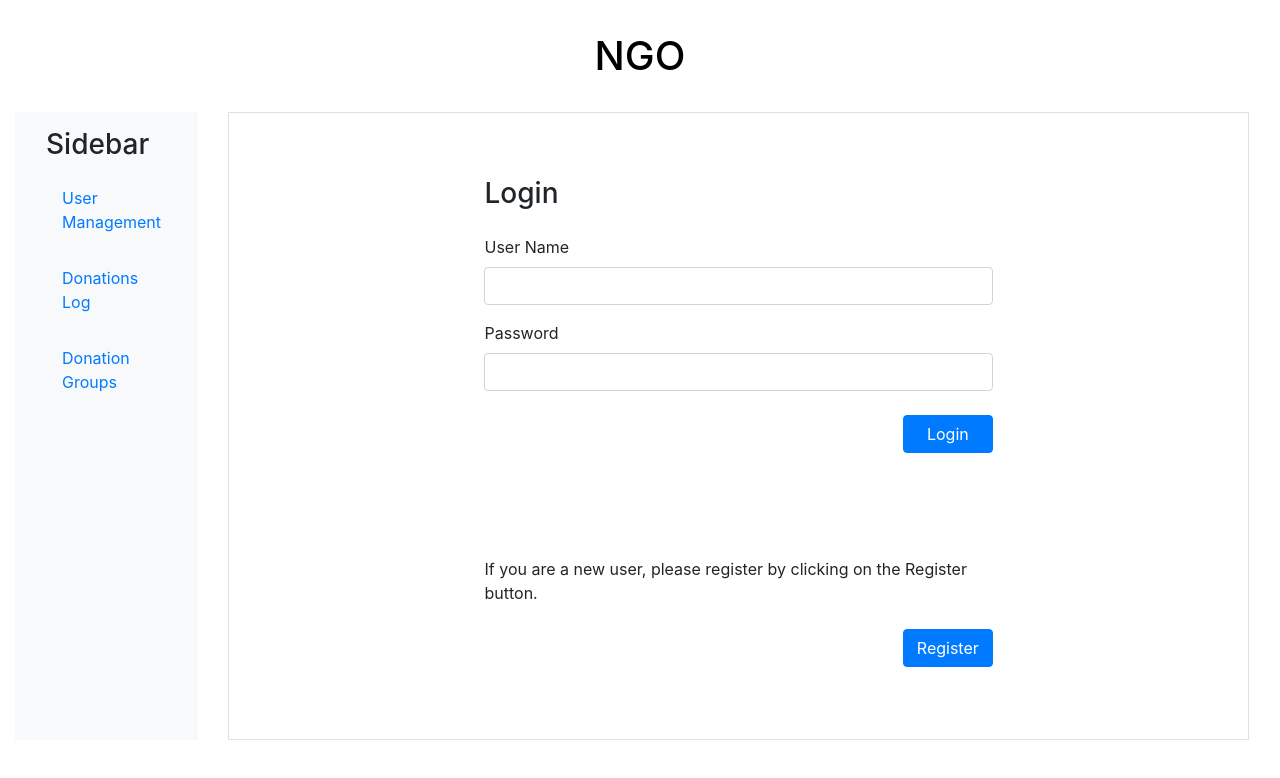
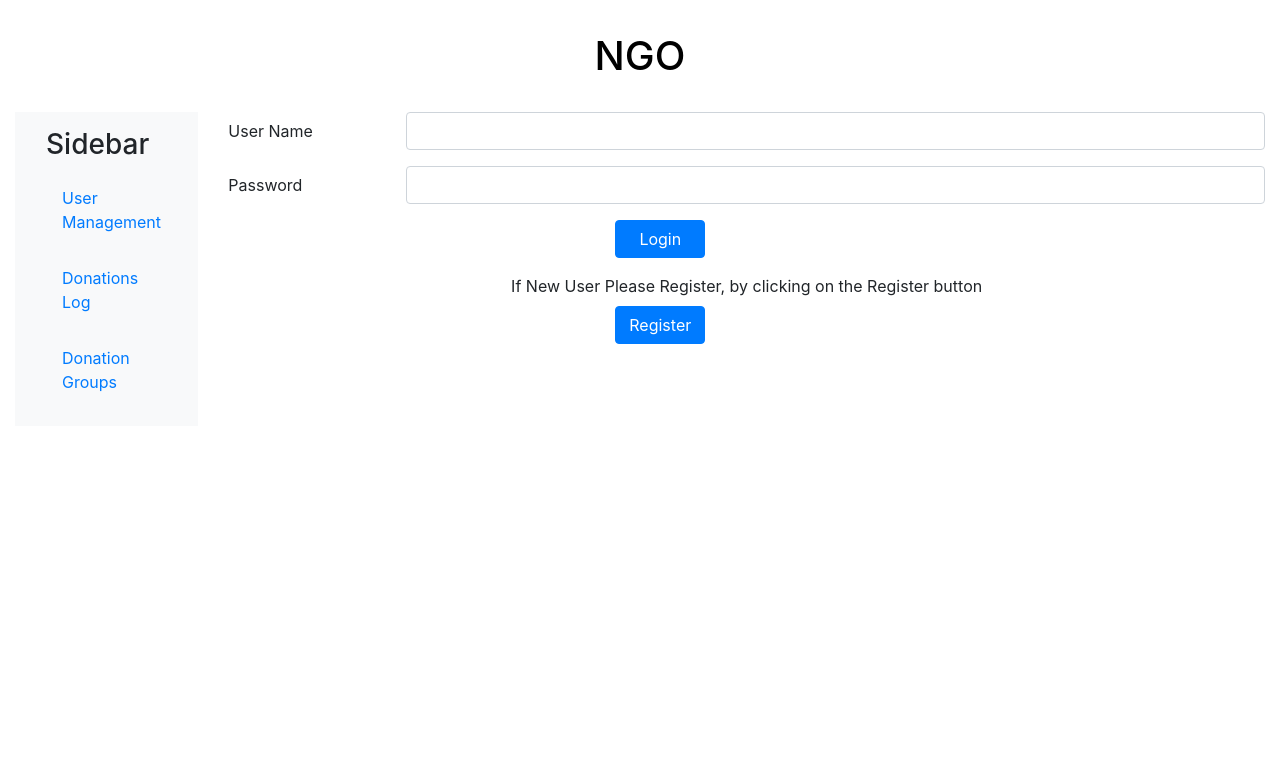
Before and after one commit to loganrennick/ngodonate, an Angular app: page / in a window 1280 px wide. Shown: the top 778 px of the page. Built offline with nearby package versions, Linux system fonts and the light colour scheme.

Commit message:
registerpage,loginpage initial

```diff
--- a/src/app/login/login.component.html
+++ b/src/app/login/login.component.html
@@ -1,30 +1,39 @@
-<div class="p-3 border mr-3">
-    <div class="row justify-content-center py-5">
-        <div class="col-6">
-            <div class="row">
-                <h3 class="pb-3">Login</h3>
-                <form class="w-100" #loginForm="ngForm" (ngSubmit)="onFormSubmit(loginForm)">
-                    <div class="form-group">
-                        <label>User Name</label>
-                        <input type='text' name="userID" class="form-control" [(ngModel)]="loginModel.userID">
-                    </div>
-                    <div class="form-group">
-                        <label>Password </label>
-                        <input type="password" name="passWord" class="form-control" [(ngModel)]="loginModel.passWord">
-                    </div>
-                    <div class="form-group">
-                        <button type="submit" class="btn btn-primary my-2 float-right">Login</button>
-                    </div>
-                </form>
-            </div>
-            <div class="row d-flex mt-5">
-                <div class="pt-5 w-100">
-                    <p>If you are a new user, please register by clicking on the Register button.</p>
-                </div>
-                <div class="w-100">
-                    <button (click)="OnClickRegister()" class="btn btn-primary my-2 float-right">Register</button>
-                </div>
-            </div>
+
+<div>
+    <form #loginForm="ngForm" (ngSubmit)="onFormSubmit(loginForm)">
+
+        <div class="form-group row">
+            <label  class="col-sm-2 col-form-label">User Name</label>
+            <div class="col-sm-10">
+            <input type='text'  name="userID" class="form-control" [(ngModel)]="loginModel.userID">
+        </div>
+        </div>
+
+        <div class="form-group row">
+            <label class="col-sm-2 col-form-label">Password </label>
+            <div class="col-sm-10">
+            <input type="password"  name="passWord" class="form-control" [(ngModel)]="loginModel.passWord">
         </div>
     </div>
+        <div class="form-group" style="text-align: center;">
+            <div class="col-sm-10">
+                <button type="submit" class="btn btn-primary">Login</button>
+             </div>
+        </div>
+
+      <!-- <p><label>User Name</label><input type='text'  name="userID" [(ngModel)]="loginModel.userID"></p>
+      <p><label>Password </label><input type="password"  name="passWord" [(ngModel)]="loginModel.passWord"></p>
+      <p><button type="submit">Login</button> </p>
+       -->
+    </form>
+    <div>
+
+        <div class="form-group" style="text-align: center;">
+            <label>If New User Please Register, by clicking on the Register button</label>
+            <div class="col-sm-10">
+                <button (click)="OnClickRegister()" class="btn btn-primary">Register</button>
+             </div>
+        </div>
+
+    </div>
 </div>
--- a/src/app/login/login.component.ts
+++ b/src/app/login/login.component.ts
@@ -1,6 +1,7 @@
 import { Component, OnInit } from '@angular/core';
 import { Router } from '@angular/router';
 import { Login } from 'src/models/login';
+import { UsersService } from '../services/users.service';
 
 @Component({
   selector: 'app-login',
@@ -9,9 +10,13 @@ import { Login } from 'src/models/login';
 })
 export class LoginComponent implements OnInit {
 
-  constructor(public router:Router) { }
+  constructor(public router:Router,public dbUserService:UsersService) { }
 
   public loginModel = new Login();
+  public users:any;
+  public errorMsg:any ;
+  public validUser:boolean = false;
+
   ngOnInit(): void {
   }
 
@@ -20,10 +25,39 @@ export class LoginComponent implements OnInit {
 
     console.log(this.loginModel);
 
+    this.dbUserService.getUsers().subscribe(
+      (data) => {
+        this.users = data;
+
+        this.users.forEach((element: { userID: any; passWord: any }) => {
+
+          //console.log(element.userID);
+
+          if (element.userID === this.loginModel.userID && element.passWord === this.loginModel.passWord) {
+
+            this.validUser = true;
+            console.log(this.validUser);
+            this.router.navigate(['/user-management/']);
+            return;
+
+          }
+
+        });
+      },
+
+      (error) => { this.errorMsg = error },
+      () => console.log("completed")
+
+    );
+
+    if(this.validUser == false)
+    {
+      console.log("Not valid user");
+    }
+
   }
 
-  OnClickRegister()
-  {
+  OnClickRegister() {
     console.log("Register Button");
     this.router.navigate(['Register']);
   }
--- a/src/app/registration/registration.component.ts
+++ b/src/app/registration/registration.component.ts
@@ -1,5 +1,7 @@
 import { Component, OnInit } from '@angular/core';
-import { RegistrationModel } from 'src/models/registration';
+import { Router } from '@angular/router';
+import { RegistrationModel, RegistrationModelToPost } from 'src/models/registration';
+import { UsersService } from '../services/users.service';
 
 @Component({
   selector: 'app-registration',
@@ -8,17 +10,29 @@ import { RegistrationModel } from 'src/models/registration';
 })
 export class RegistrationComponent implements OnInit {
 
-  constructor() { }
+  constructor(private dbUserService: UsersService, private router: Router) { }
 
-  public regModel = new RegistrationModel();
+  public regModel = new RegistrationModelToPost();
 
+  users: any
+  errorMsg: any;
 
   ngOnInit(): void {
   }
 
   onFormSubmit(RegistrationForm:any)
   {
-    console.log(this.regModel);
+
+    this.regModel.userRole="User"; //setting the role as User
+
+    this.dbUserService.postIntoUsers(this.regModel).subscribe(
+      (data) => {this.users = data;console.log(data);
+        },
+    (error) => this.errorMsg = error
+    );
+
+  this.router.navigate(['/user-management/']);
+
   }
 
 }
--- /dev/null
+++ b/src/app/services/users.service.ts
@@ -0,0 +1,49 @@
+import { HttpClient, HttpErrorResponse } from '@angular/common/http';
+import { Injectable } from '@angular/core';
+import { Observable, throwError } from 'rxjs';
+import { catchError } from 'rxjs/operators';
+import { RegistrationModel, RegistrationModelToPost } from 'src/models/registration';
+
+@Injectable({
+  providedIn: 'root'
+})
+export class UsersService {
+
+  private _url:string="http://localhost:3000/api/users";
+  constructor(private http : HttpClient) { }
+
+  postIntoUsers(record: any): Observable<RegistrationModelToPost[]>{
+    return this.http.post<RegistrationModelToPost[]>(this._url, record)
+    .pipe(catchError(this.errorhandler));
+  }
+  getUsers():Observable<RegistrationModel[]>
+  {
+     return this.http.get<RegistrationModel[]>(this._url)
+    .pipe(catchError(this.errorhandler));
+
+  }
+  public getUserById(id:number):Observable<RegistrationModel[]>
+ {
+    //console.log(this._url +'/' + id);
+   return this.http.get<RegistrationModel[]>(this._url +'/' + id)
+   .pipe(catchError(this.errorhandler));
+
+ }
+
+  deleteUser(id: any) {
+    return this.http.delete(this._url + '/' + id);
+  }
+
+
+  updateUser(id: number, user: any): Observable<RegistrationModel[]>{
+    //console.log(user)
+    return this.http.put<RegistrationModel[]>(this._url + '/' + id, user)
+    .pipe(catchError(this.errorhandler));
+  }
+
+  errorhandler(error:HttpErrorResponse)
+ {
+   return throwError(error.message || "Server error");
+ }
+
+}
--- a/src/app/user-management/user-management.component.html
+++ b/src/app/user-management/user-management.component.html
@@ -20,8 +20,8 @@
                 <td>{{user.userRole}}</td>
                 <td class="text-center d-flex justify-content-between">
                     <div class="w-100">
-                        <button type="button" class="btn btn-primary mr-2 py-0 w-25">Edit</button>
-                        <button type="button" class="btn btn-danger mr-2 py-0 w-25">Delete</button>
+                        <button type="button" class="btn btn-primary mr-2 py-0 w-25" (click)="editUser()">Edit</button>
+                        <button type="button" class="btn btn-danger mr-2 py-0 w-25" (click)="deleteUser(user)">Delete</button>
                     </div>
                 </td>
             </tr>
--- a/src/app/user-management/user-management.component.ts
+++ b/src/app/user-management/user-management.component.ts
@@ -1,6 +1,7 @@
 import { Component, OnInit } from '@angular/core';
 import { Router } from '@angular/router';
 import { RegistrationModel } from 'src/models/registration';
+import { UsersService } from '../services/users.service';
 
 @Component({
   selector: 'app-user-management',
@@ -9,18 +10,43 @@ import { RegistrationModel } from 'src/models/registration';
 })
 export class UserManagementComponent implements OnInit {
 
-  constructor(private router: Router) { }
+  constructor(public dbUserService:UsersService,private router: Router) { }
+
+  public users:any;
+  public errorMsg:any ;
 
   ngOnInit(): void {
+
+    console.log("Oninit Users");
+    this.dbUserService.getUsers().subscribe(
+      (data) => {this.users=data;},
+      (error)=>{this.errorMsg=error},
+      ()=>console.log("completed")
+    )
   }
 
-  public users: RegistrationModel[] = [
-    { _id: 1, firstName: "Mike", lastName: "Smith", eMail: "Mike@gmail.com", userRole: "User", userID: "", passWord: "" },
-    { _id: 2, firstName: "John", lastName: "Doe", eMail: "John@gmail.com", userRole: "Admin", userID: "", passWord: "" }
-  ];
+  // public users: RegistrationModel[] = [
+  //   { _id: 1, firstName: "Mike", lastName: "Smith", eMail: "Mike@gmail.com", userRole: "User", userID: "", passWord: "" },
+  //   { _id: 2, firstName: "John", lastName: "Doe", eMail: "John@gmail.com", userRole: "Admin", userID: "", passWord: "" }
+  // ];
 
   addUser() {
     this.router.navigate(['/Register/']);
   }
 
+  deleteUser(user:any){
+
+    console.log("inside delete");
+      this.dbUserService.deleteUser(user._id).subscribe(() => {
+      this.dbUserService.getUsers().subscribe(
+        (data) => {this.users = data;console.log(data);},
+        (error) => this.errorMsg = error
+      )
+    });
+  }
+  editUser()
+  {
+
+  }
+
 }
--- a/src/models/registration.ts
+++ b/src/models/registration.ts
@@ -8,3 +8,13 @@ export class RegistrationModel {
     passWord: string = "";
     cnfPassWord?: string = "";
 }
+
+export class RegistrationModelToPost {
+    firstName: string = "";
+    lastName: string = "";
+    eMail: string = "";
+    userRole: string = "";
+    userID: string = "";
+    passWord: string = "";
+    cnfPassWord?: string = "";
+}
```
Also changed, not shown: src/app/app.module.ts (+5 -2 lines), 1 other file (tests, documents, lock files or other folders).
